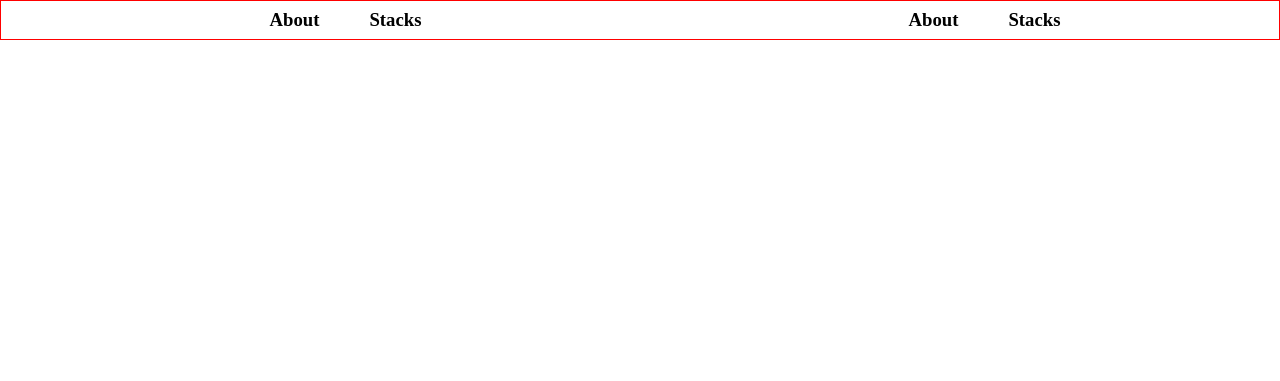
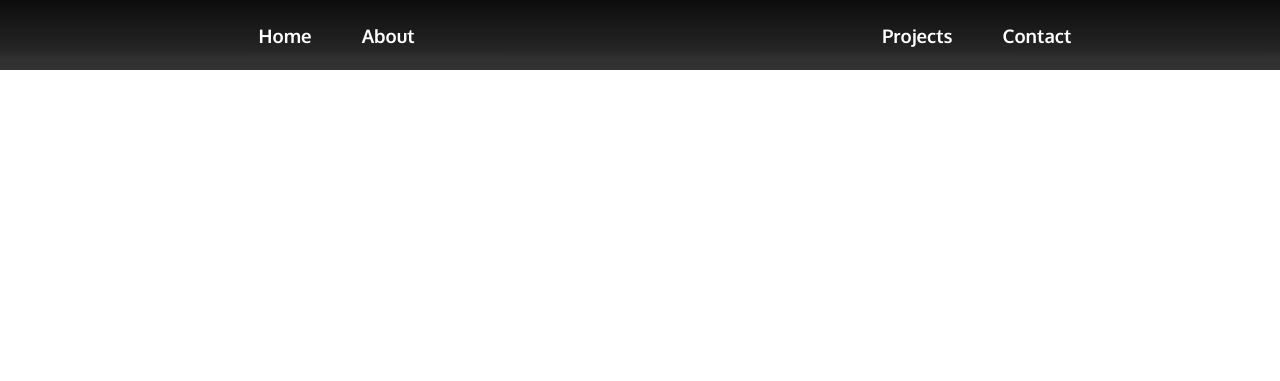
Before and after one commit to Davi-Serrano/Portfolio, a plain HTML site: page index.html in a window 1280 px wide. Shown: the top 381 px of the page. Drawn offline with Linux system fonts and the light colour scheme.

Commit message:
header finalizado

```diff
--- a/estilo.scss
+++ b/estilo.scss
@@ -1,46 +1,81 @@
-*{
+* {
     margin: 0;
     padding: 0;
     box-sizing: border-box;
+    font-family: 'Oxygen', sans-serif;
 }
 
 
 
 //header
-header{
+header {
     display: flex;
     justify-content: space-around;
     align-items: center;
-    border: 1px solid red;
-    height: 40px;
+    height: 70px;
+    background: linear-gradient(to bottom, rgb(12, 12, 12), rgb(37, 37, 37) 70%, rgb(49, 49, 49) 85%);
 }
 
-.Hleft, .Hrigth{
+.Hleft,
+.Hrigth {
     display: flex;
 }
 
-header h3{
-    padding-left: 50px;
+header a {
+    color: white;
+    text-decoration: none;
 }
 
+.link {
+    padding-left: 50px;
+
+    transition: .5s ease;
+
+    position: relative;
+
+    &::after{
+        content: "";
+        display: block;
+
+        position: absolute;
+        top: 100%;
+        left: 208;
+
+        width: 0%;
+        height: 2px;
+
+        transition: .5s ease;
+
+        background: blue;
+    }
+
+    &:hover {
+        opacity: .8;
+
+        &::after{
+            width: 80%;
+        }
+    }
+}
 
 //Nav
-nav{
+nav {
     display: flex;
     align-items: center;
     justify-content: center;
-    height: 90vh;
+    height: 85vh;
 }
 
 //Section
-section{
+section {
     display: flex;
     justify-content: center;
     border: 1px solid red;
 
 }
 
-.Sleft, .Srigth{
+.Sleft,
+.Srigth {
     height: 90vh;
     padding-top: 50px;
     border: 1px solid red;
@@ -50,27 +85,29 @@ section{
 
 //Port
 
-.port{
+.port {
     display: flex;
     align-items: center;
     flex-direction: column;
     border: 1px solid red;
 
 }
-.project{
+
+.project {
     margin-top: 25px;
     border: 1px solid red;
 }
 
 //footer
 
-footer{
+footer {
     display: flex;
     justify-content: center;
     border: 1px solid red;
     padding: 50px;
 }
-footer h2{
+
+footer h2 {
     border: 1px solid red;
 
 }
--- a/index.html
+++ b/index.html
@@ -6,7 +6,14 @@
     <meta http-equiv="X-UA-Compatible" content="IE=edge">
     <meta name="viewport" content="width=device-width, initial-scale=1.0">
 
-    <link rel="stylesheet" href="estilo.css">
+    <!-- CSS -->
+      <link rel="stylesheet" href="estilo.css">
+
+    <!-- Fonts -->
+    <link rel="preconnect" href="https://fonts.googleapis.com">
+    <link rel="preconnect" href="https://fonts.gstatic.com" crossorigin>
+    <link href="https://fonts.googleapis.com/css2?family=Oxygen:wght@300;400;700&display=swap" rel="stylesheet">
+
     <title>Davi Serrano</title>
 </head>
 
@@ -14,13 +21,17 @@
     <header>
 
         <div class="Hleft">
-            <h3>About</h3>
-            <h3>Stacks</h3>
+
+           <a class="link" href=""> <h3>Home</h3> </a>
+           <a class="link" href=""> <h3>About</h3> </a>
+
         </div>
 
         <div class="Hrigth">
-            <h3>About</h3>
-            <h3>Stacks</h3>
+
+            <a class="link" href=""> <h3>Projects</h3> </a>
+            <a class="link" href=""> <h3>Contact</h3> </a>
+
         </div>
 
     </header>
@@ -46,7 +57,7 @@
     <div class="port">
 
         <div class="project">
-                project 1
+            project 1
         </div>
         <div class="project">
             project 2
```
Also changed, not shown: estilo.css, 1 other file.
